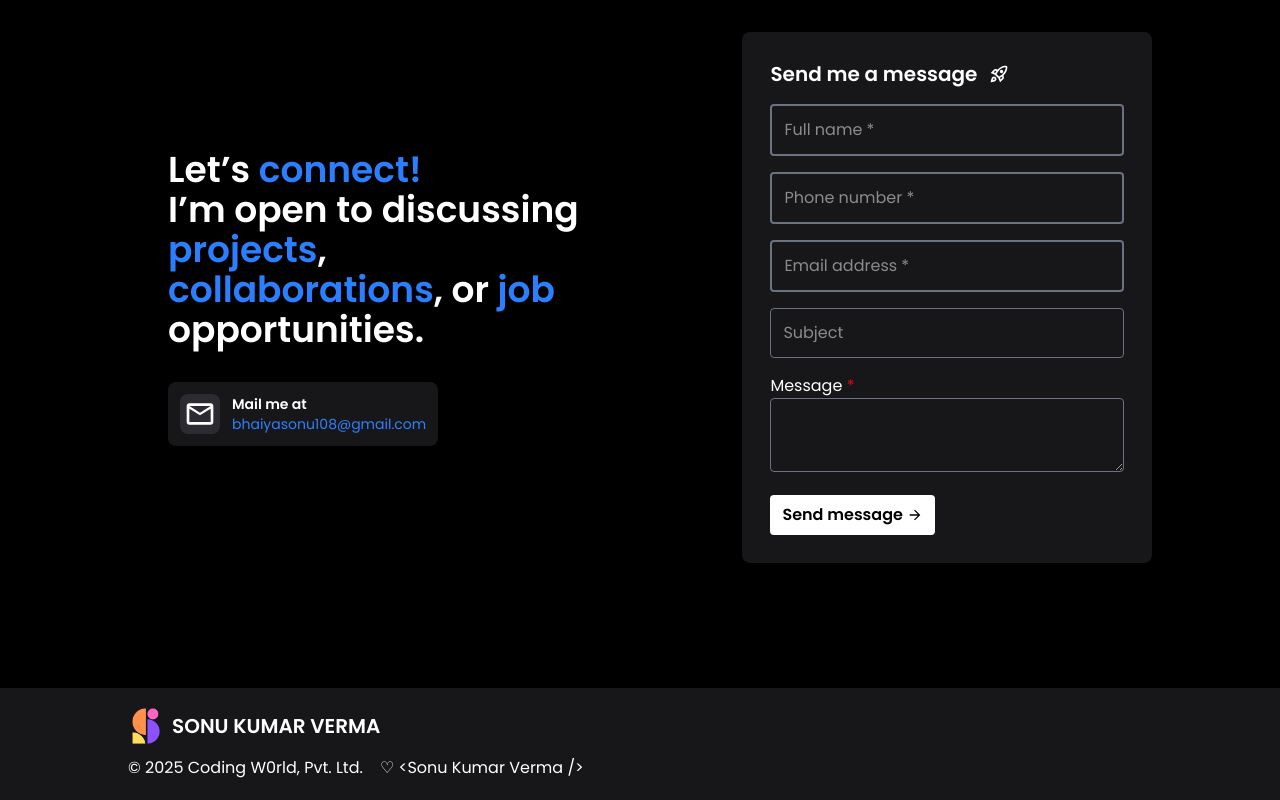
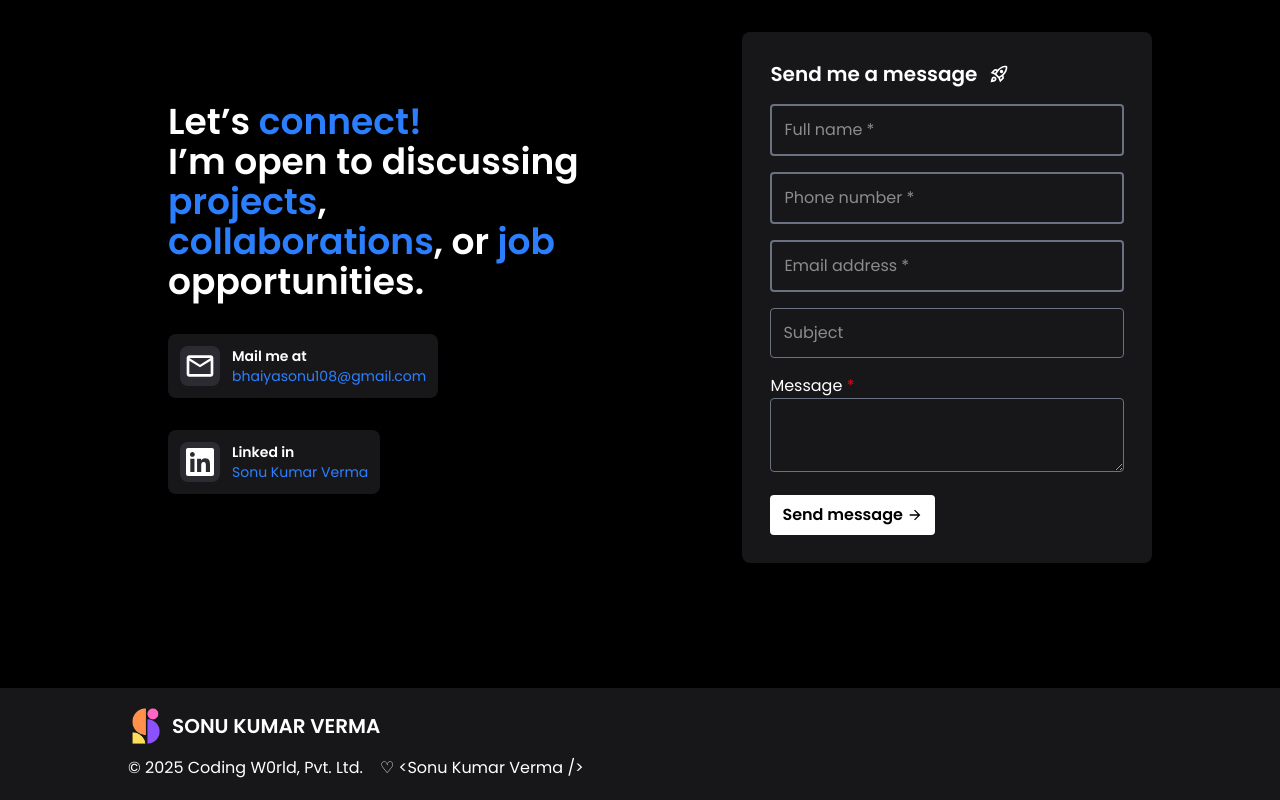
Before and after one commit to sonukr108/My-Portfolio, a React (Vite) app: page / in a window 1280 px wide. Shown: the part 3147-3947 px from the top of the page. Built offline with nearby package versions, Linux system fonts and the light colour scheme; a web font is replaced by a local one.

Commit message:
changes in contact page

```diff
--- a/src/components/Contact.jsx
+++ b/src/components/Contact.jsx
@@ -1,5 +1,6 @@
 import React, { useRef, useState } from 'react'
 import { MdOutlineRocketLaunch, MdArrowForward, MdOutlineEmail } from "react-icons/md";
+import { FaLinkedin } from "react-icons/fa";
 import emailjs from '@emailjs/browser'
 import { toast } from 'react-toastify'
 
@@ -115,7 +116,14 @@ const Contact = () => {
               <MdOutlineEmail size={40} className='bg-[#2b2b31]  p-1 rounded-lg' />
               <div>
                 <p className='font-semibold'>Mail me at</p>
-                <a href="mailto:bhaiyasonu108@gmail.com" className='text-blue-500'>bhaiyasonu108@gmail.com</a>
+                <a href="mailto:bhaiyasonu108@gmail.com" target='_blank' className='text-blue-500'>bhaiyasonu108@gmail.com</a>
+              </div>
+            </div>
+            <div className='flex gap-1 md:gap-3 items-center bg-[#17171A] p-2 md:p-3 w-fit text-sm rounded-lg'>
+              <FaLinkedin size={40} className='bg-[#2b2b31]  p-1 rounded-lg' />
+              <div>
+                <p className='font-semibold'>Linked in</p>
+                <a href="https://www.linkedin.com/in/sonu-kumar-verma-7413b5335/" target='_blank' className='text-blue-500'>Sonu Kumar Verma</a>
               </div>
             </div>
           </div>
--- a/src/components/Hero.jsx
+++ b/src/components/Hero.jsx
@@ -10,7 +10,7 @@ const texts = [
     "Frontend Engineer",
     "MERN Stack Developer",
     "Creative Coder",
-    "UI/UX Enthusiast",
+    "UI/UX Designer",
     "JavaScript Lover",
     "Tech Explorer",
 ];
```
